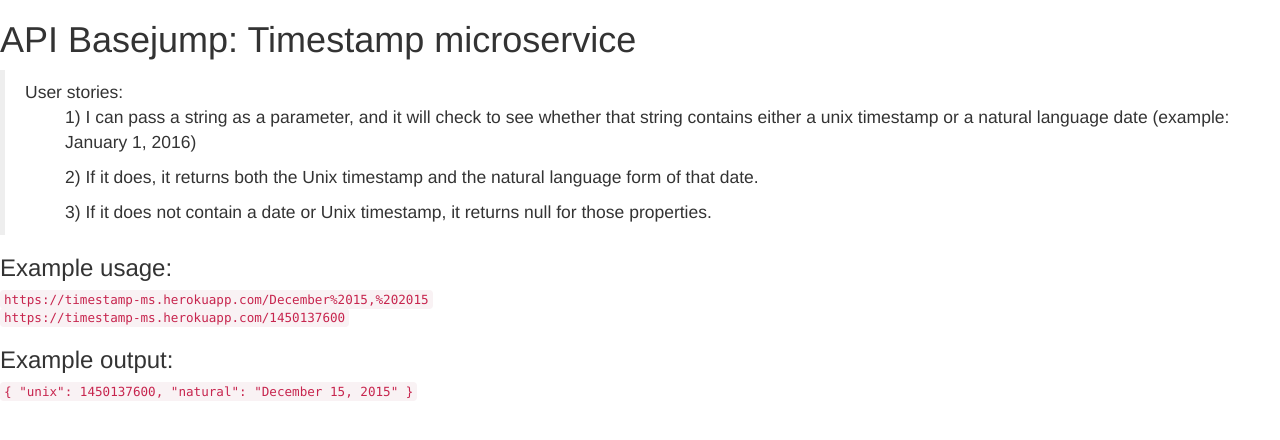
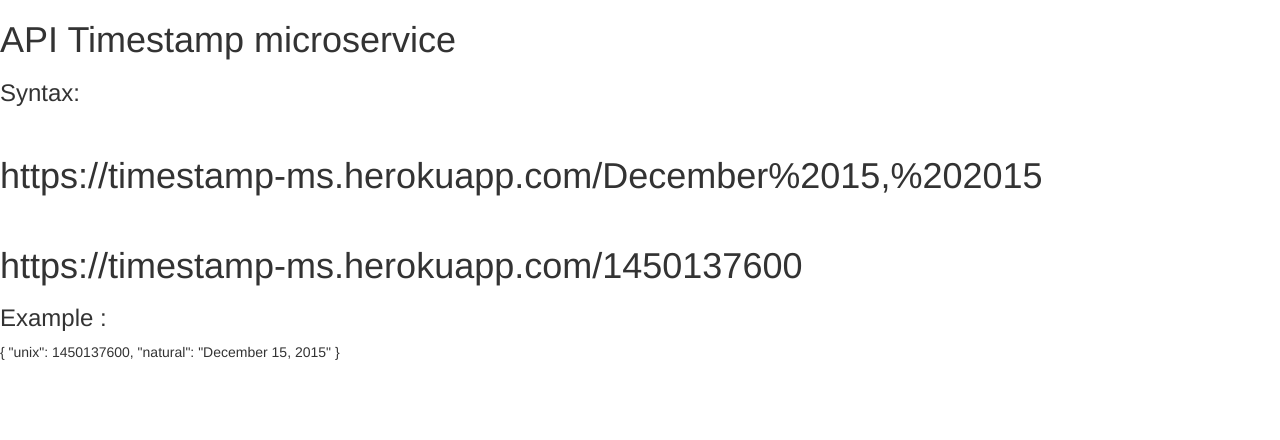
Before and after one commit to Pain247/timestamp, a website: page index.html in a window 1280 px wide. Drawn offline with nearby package versions, Linux system fonts and the light colour scheme.

Commit message:
Update index.html

```diff
--- a/index.html
+++ b/index.html
@@ -4,24 +4,17 @@
 <link rel="stylesheet" href="https://maxcdn.bootstrapcdn.com/bootstrap/3.3.6/css/bootstrap.min.css">
 </head>
 <body>
-<h1>API Basejump: Timestamp microservice</h1>
-<blockquote>
-    User stories:
-    <ul>1) I can pass a string as a parameter, and it will check to see whether that string
-    contains either a unix timestamp or a natural language date (example: January 1, 2016)</ul>
-    <ul>2) If it does, it returns both the Unix timestamp and the natural language form of that date.</ul>
-    <ul>3) If it does not contain a date or Unix timestamp, it returns null for those properties.</ul>
-</blockquote>
-<h3>Example usage:</h3>
-<code>https://timestamp-ms.herokuapp.com/December%2015,%202015</code><br>
-<code>https://timestamp-ms.herokuapp.com/1450137600</code>
-<h3>Example output:</h3>
-<code>
+<h1>API Timestamp microservice</h1>
+<h3>Syntax:</h3><br/>
+<h1>https://timestamp-ms.herokuapp.com/December%2015,%202015</h1><br/>
+<h1>https://timestamp-ms.herokuapp.com/1450137600</h1>
+<h3>Example :</h3>
+<h>
     {
       "unix": 1450137600,
       "natural": "December 15, 2015"
     }
-</code>
+</h>
 </body>
 
 </html>
```
